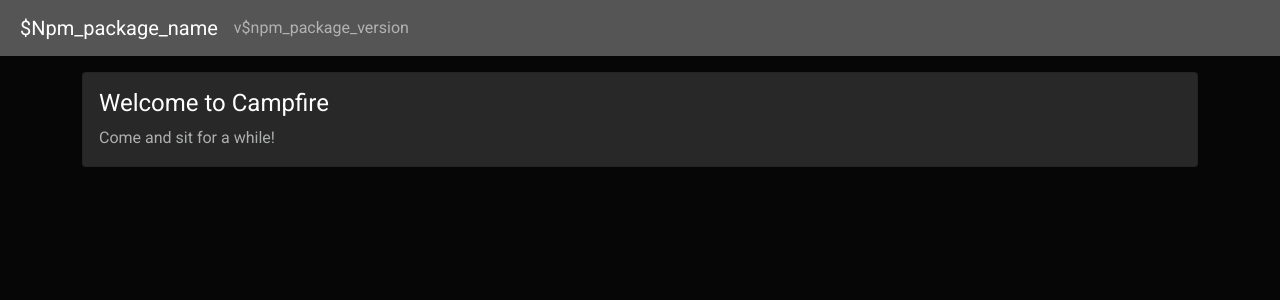
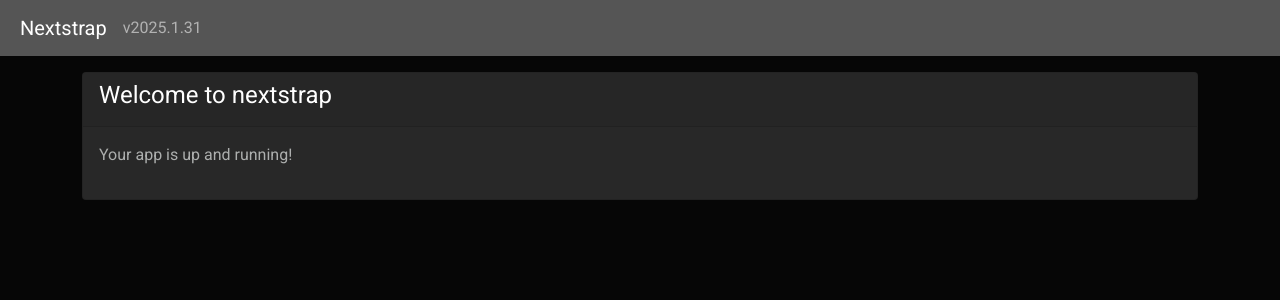
Before and after one commit to BadPirate/port4kMUD, a Next.js app: page / in a window 1280 px wide. Shown: the top 300 px of the page. Built offline with nearby package versions, Linux system fonts and the light colour scheme; no server answers.

Commit message:
Cleanup campfire and add config

```diff
--- a/pages/index.tsx
+++ b/pages/index.tsx
@@ -1,8 +1,9 @@
 import Page from '../src/components/Page'
 import WelcomeCard from '../src/cards/WelcomeCard'
+import config from '../src/utils/config'
 
 const Index = () => (
-  <Page title="Welcome to Campfire">
+  <Page title={`Welcome to ${config.NEXT_PUBLIC_APP_NAME}`}>
     <WelcomeCard />
   </Page>
 )
--- a/src/cards/WelcomeCard.tsx
+++ b/src/cards/WelcomeCard.tsx
@@ -1,12 +1,19 @@
-import { Card } from 'react-bootstrap'
+import Card from 'react-bootstrap/Card'
+import config from '../utils/config'
 
-const WelcomeCard = () => (
-  <Card>
-    <Card.Body>
-      <Card.Title>Welcome to Campfire</Card.Title>
-      <Card.Text>Come and sit for a while!</Card.Text>
-    </Card.Body>
-  </Card>
-)
+const WelcomeCard = () => {
+  return (
+    <Card>
+      <Card.Header>
+        <Card.Title data-testid="welcome-title">
+          Welcome to {config.NEXT_PUBLIC_APP_NAME}
+        </Card.Title>
+      </Card.Header>
+      <Card.Body>
+        <p>Your app is up and running!</p>
+      </Card.Body>
+    </Card>
+  )
+}
 
 export default WelcomeCard
--- a/src/components/RootNav.tsx
+++ b/src/components/RootNav.tsx
@@ -1,13 +1,16 @@
 import React from 'react'
 import { Navbar, Container } from 'react-bootstrap'
+import config from '../utils/config'
+
+const { NEXT_PUBLIC_APP_NAME: appName, NEXT_PUBLIC_APP_VERSION: appVersion } = config
 
 const RootNav = ({ children }: { children: React.ReactNode }) => (
   <div>
     <Navbar variant="dark" bg="secondary">
       <Navbar.Brand href="/" style={{ marginLeft: '1em', textTransform: 'capitalize' }}>
-        {process.env.NEXT_PUBLIC_APP_NAME}
+        {appName}
       </Navbar.Brand>
-      <Navbar.Text>{`v${process.env.NEXT_PUBLIC_APP_VERSION}`}</Navbar.Text>
+      <Navbar.Text>{`v${appVersion}`}</Navbar.Text>
     </Navbar>
     <Container style={{ marginTop: '1em' }}>{children}</Container>
   </div>
--- a/src/lib/prisma.ts
+++ b/src/lib/prisma.ts
@@ -1,5 +1,6 @@
 /* eslint-disable no-trailing-spaces, no-multiple-empty-lines, eol-last */
 import { PrismaClient } from '@prisma/client'
+import config from '../utils/config'
 
 // Prevent multiple instances of Prisma Client in development
 declare global {
@@ -8,6 +9,6 @@ declare global {
 }
 
 const prisma = global.prisma || new PrismaClient()
-if (process.env.NODE_ENV !== 'production') global.prisma = prisma
+if (config.NODE_ENV !== 'production') global.prisma = prisma
 
 export default prisma
--- a/src/services/db/client.ts
+++ b/src/services/db/client.ts
@@ -1,11 +1,9 @@
 import path from 'path'
 import { PrismaClient } from '@prisma/client'
-import dotenv from 'dotenv'
+import config from '@/src/utils/config'
 
-dotenv.config()
+let connectionString = config.DATABASE_URL
 
-// Use DATABASE_URL env var or fallback to local SQLite dev.db
-let connectionString = process.env.DATABASE_URL || 'file:./dev.db'
 // If using filesystem SQLite URL, convert to absolute file URL so paths resolve consistently
 if (connectionString.startsWith('file:')) {
   const filePath = connectionString.replace(/^file:(?:\/\/)?/, '')
--- /dev/null
+++ b/src/utils/config.ts
@@ -0,0 +1,44 @@
+import dotenv from 'dotenv'
+// Import package.json directly
+// eslint-disable-next-line import/extensions
+import packageJson from '../../package.json'
+
+// Only load dotenv in server environment
+if (typeof window === 'undefined') {
+  dotenv.config()
+}
+
+const requireEnv = <T extends Record<string, string | undefined>, U = string>(
+  values: T,
+  type?: (value: string) => U,
+): { [K in keyof T]: U } => {
+  const result: Partial<{ [K in keyof T]: U }> = {}
+
+  for (const key in values) {
+    const value = process.env[key] || values[key]
+    if (!value) {
+      throw new Error(`Missing required environment variable: ${key}`)
+    }
+    const typedValue = type ? type(value) : (value as unknown as U)
+    if (type && typeof typedValue !== typeof type(value)) {
+      throw new Error(`Environment variable ${key} is not of the expected type`)
+    }
+    result[key] = typedValue
+  }
+
+  return result as { [K in keyof T]: U }
+}
+
+const env = requireEnv({
+  NODE_ENV: 'development',
+  DATABASE_URL: 'file:./dev.db',
+})
+
+// Use values directly from package.json
+const config = {
+  NEXT_PUBLIC_APP_NAME: packageJson.name,
+  NEXT_PUBLIC_APP_VERSION: packageJson.version,
+  ...env,
+}
+
+export default config
```
Also changed, not shown: 2 other files (tests, documents, lock files or other folders).
